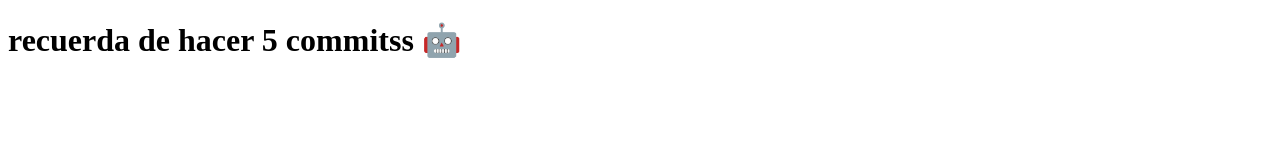
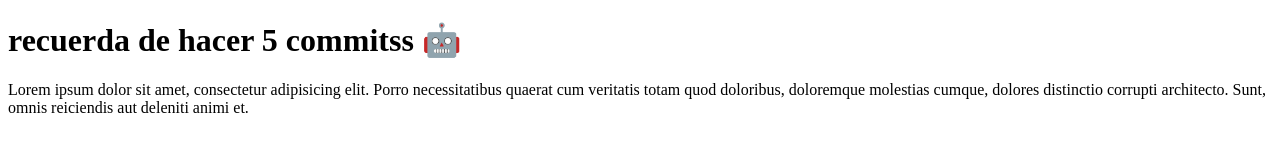
Before and after one commit to jbasulto/git-tutoria, a plain HTML site: page index.html in a window 1280 px wide. Drawn offline with Linux system fonts and the light colour scheme.

Commit message:
se agrega glosa

```diff
--- a/index.html
+++ b/index.html
@@ -7,5 +7,6 @@
   </head>
   <body>
     <h1>recuerda de hacer 5 commitss 🤖</h1>
+    <p>Lorem ipsum dolor sit amet, consectetur adipisicing elit. Porro necessitatibus quaerat cum veritatis totam quod doloribus, doloremque molestias cumque, dolores distinctio corrupti architecto. Sunt, omnis reiciendis aut deleniti animi et.</p>
   </body>
 </html>
```
